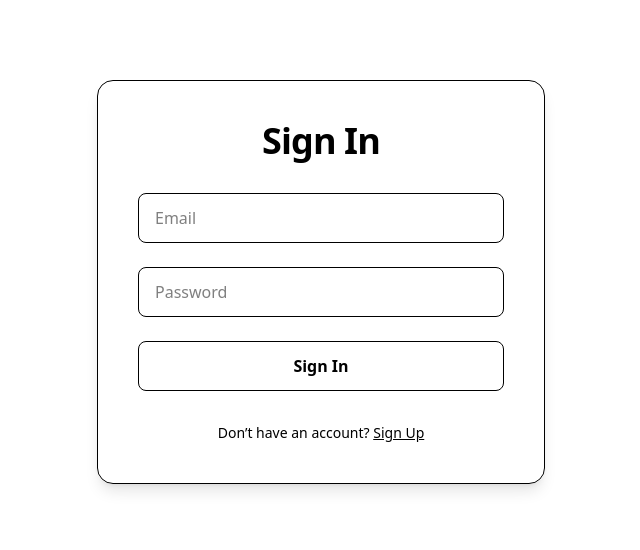
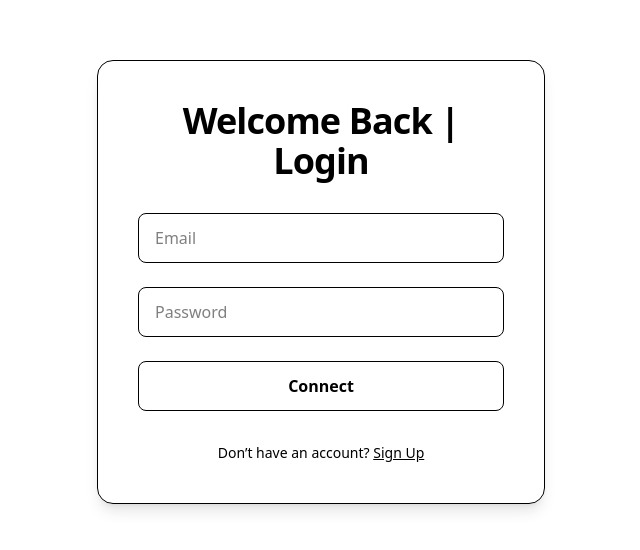
Before and after one commit to H6NG/FlavourFinder, a React (Vite) app in the folder frontend/: page /login in a window 1280 px wide. Shown: the part 118-668 px from the top of the page, without its empty margins (319-959 px from the left). Built offline with nearby package versions, Linux system fonts and the light colour scheme.

Commit message:
singup login

```diff
--- a/frontend/src/Account/loginPage.jsx
+++ b/frontend/src/Account/loginPage.jsx
@@ -5,7 +5,7 @@ function LoginPage() {
     <div className="min-h-screen flex items-center justify-center bg-white text-black px-4">
       <div className="w-full max-w-sm sm:max-w-md border border-black rounded-2xl p-6 sm:p-10 shadow-lg">
         <h1 className="text-3xl sm:text-4xl font-bold text-center mb-6 sm:mb-8 tracking-tight">
-          Sign In
+          Welcome Back | Login
         </h1>
         <form className="flex flex-col space-y-5 sm:space-y-6">
           <input
@@ -22,7 +22,7 @@ function LoginPage() {
             type="submit"
             className="border border-black rounded-lg py-3 font-semibold text-sm sm:text-base hover:bg-black hover:text-white transition"
           >
-            Sign In
+            Connect
           </button>
         </form>
         <p className="text-center text-xs sm:text-sm mt-6 sm:mt-8">
--- a/frontend/src/Account/signUpPage.jsx
+++ b/frontend/src/Account/signUpPage.jsx
@@ -27,7 +27,7 @@ function signUpPage() {
         </form>
         <p className="text-center text-sm mt-8">
           Have an account?{" "}
-          <a href="/signup" className="underline hover:opacity-70">
+          <a href="/login" className="underline hover:opacity-70">
             Login
           </a>
         </p>
```
